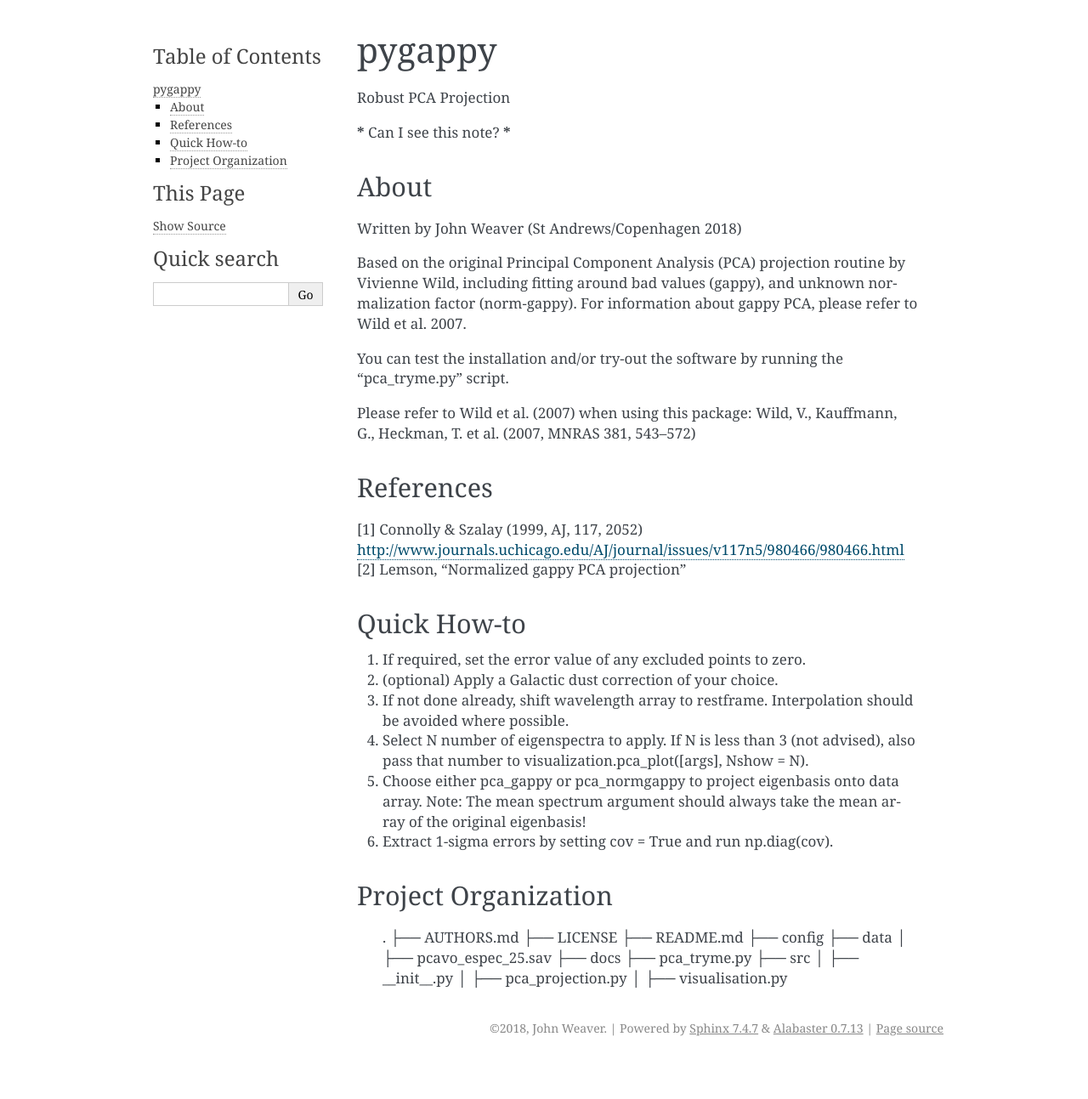
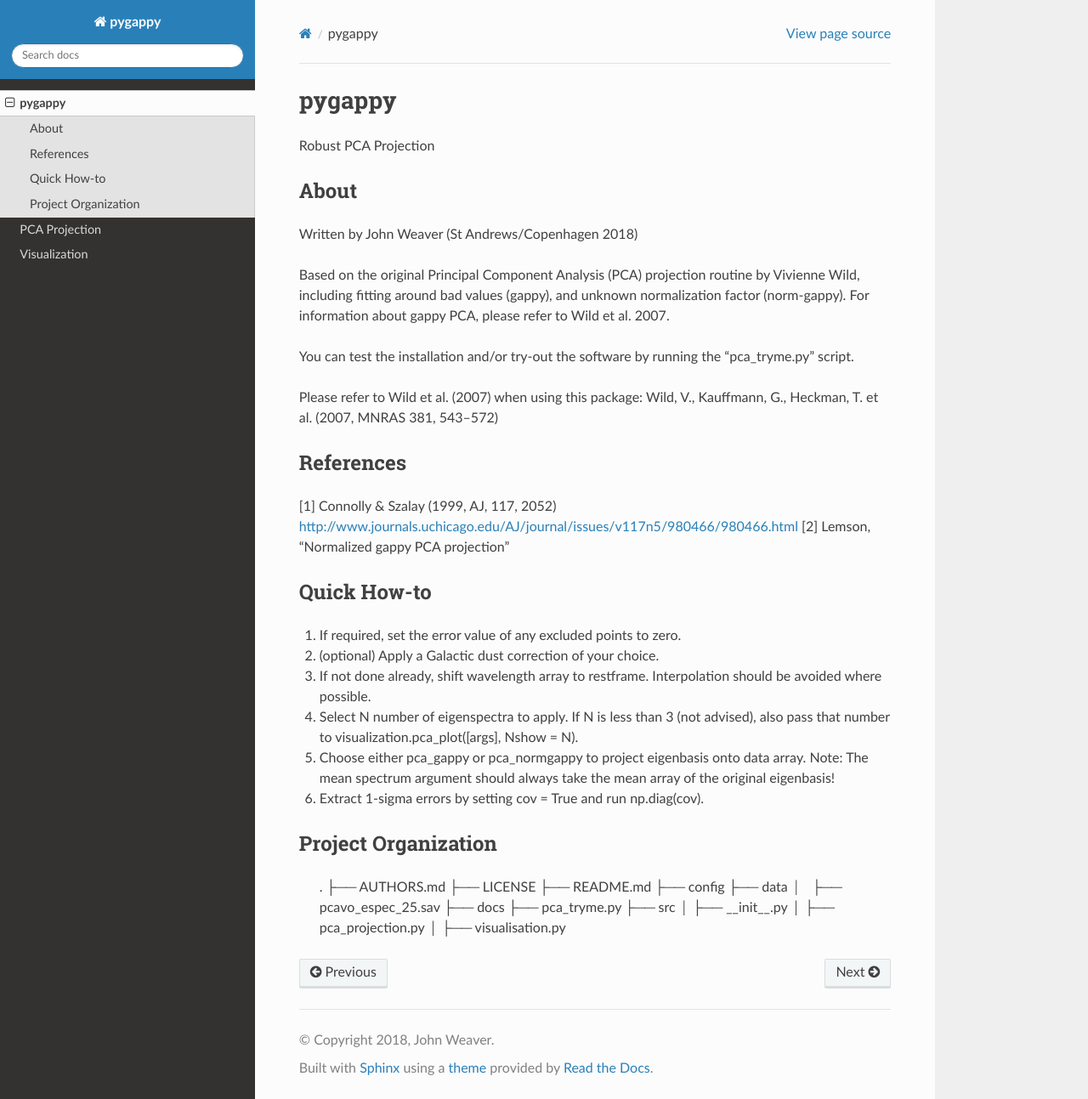
Before and after one commit to astroweaver/pygappy, a Sphinx documentation site: the page built from docs/introduction.rst, in a window 1280 px wide and 1293 px high. Shown: the whole window at 85% size. Built offline with Sphinx 7.4.7 and the Read the Docs theme 2.0.0, drawn with Linux system fonts in a browser that asks for light colours.

Commit message:
Changed theme to sphinx_rtd_theme

```diff
--- a/docs/conf.py
+++ b/docs/conf.py
@@ -79,7 +79,7 @@ pygments_style = None
 # The theme to use for HTML and HTML Help pages.  See the documentation for
 # a list of builtin themes.
 #
-html_theme = 'alabaster'
+html_theme = 'sphinx_rtd_theme'
 
 # Theme options are theme-specific and customize the look and feel of a theme
 # further.  For a list of options available for each theme, see the
--- a/docs/introduction.rst
+++ b/docs/introduction.rst
@@ -2,8 +2,6 @@ pygappy
 ==============================
 
 Robust PCA Projection
-
-***** Can I see this note? *****
 
 About
 -----
```
